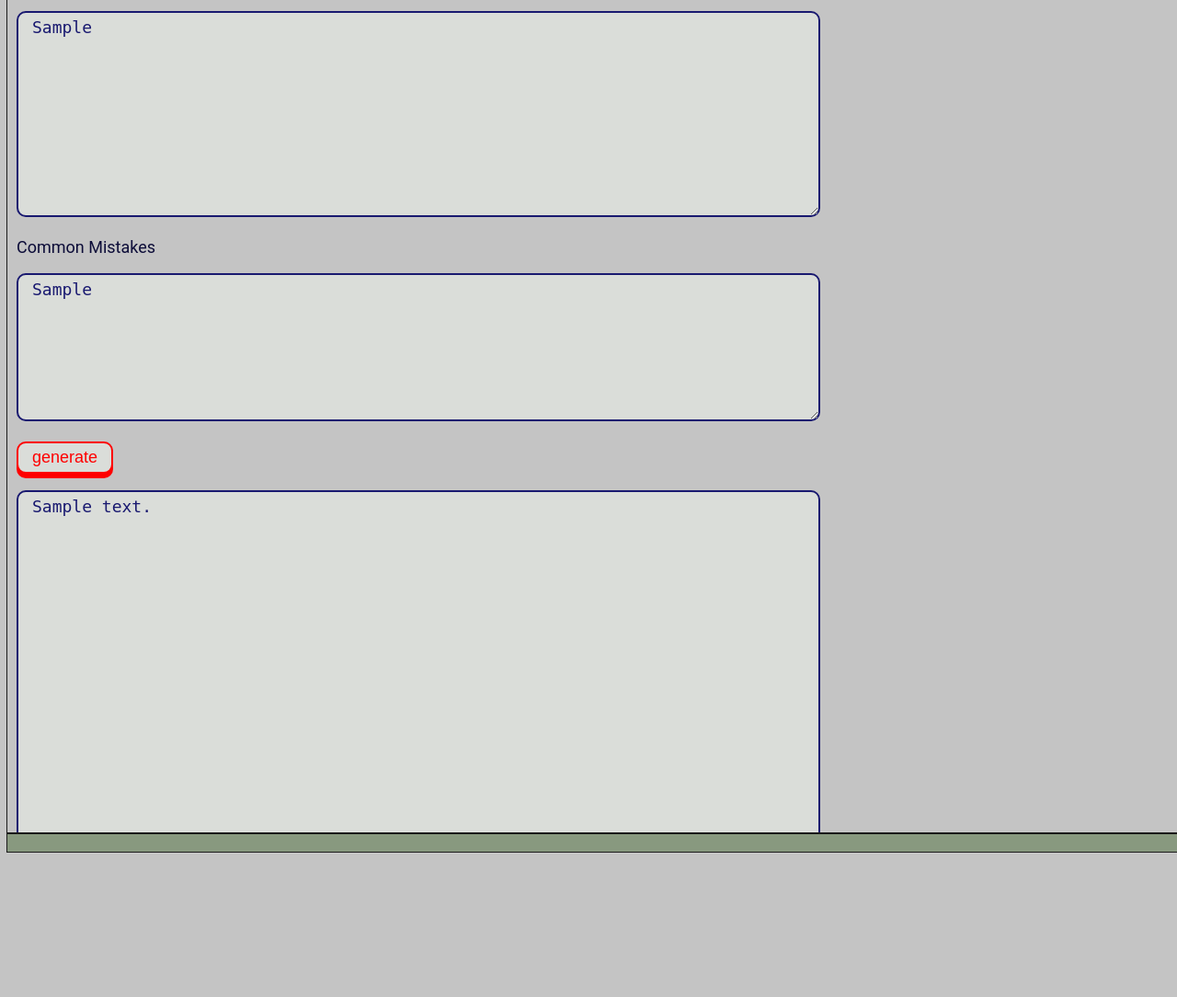
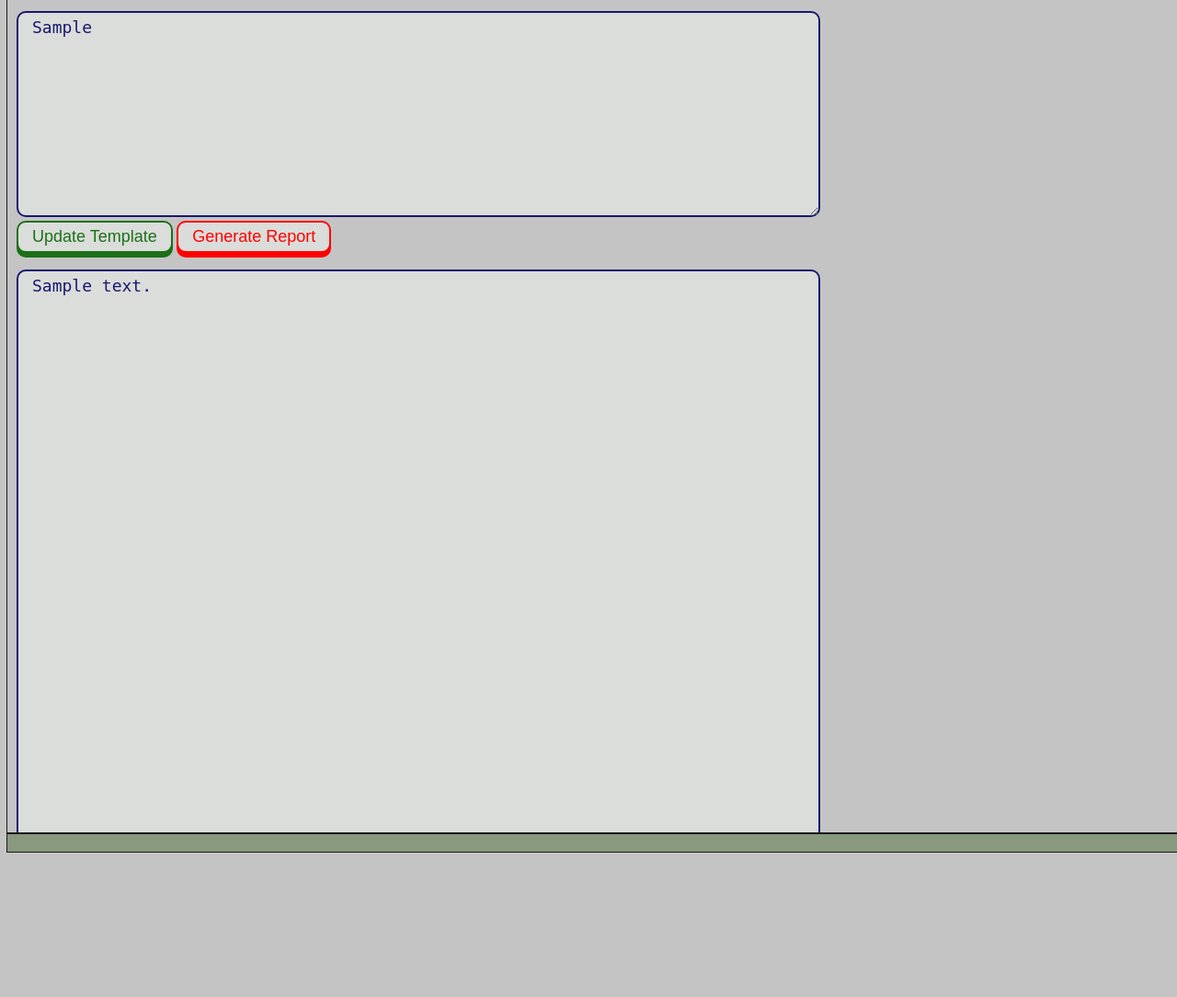
Before and after one commit to jipparchus/PTA_MarkingTool, a Flask app: template app/templates/reporting.html in a window 1280 px wide; the page is wider, and only the part inside the window is pictured. Shown: the part 924-2008 px from the top of that part at 92% size. Run offline with Flask 3, Linux system fonts and the light colour scheme; the template is opened without the code that fills it: most values are stand-ins (such as "Sample title", 1, 10 or a date in 2020); parts of the project's set-up code (start-up, migrations or seed data) failed here and were passed over; some libraries are stand-ins or nearby versions.

Commit message:
🚀 :change: Moved 'Common Mistake' input to the marking page. Feature to update templates for common mistake & template head

```diff
--- a/app/app.py
+++ b/app/app.py
@@ -209,7 +209,7 @@ Marksheet page
 @app.route('/marking')
 def marking():
     config = read_config()
-    path_sub, assessor = config['path_submission'], config['assessor']
+    path_sub, assessor, template_common = config['path_submission'], config['assessor'], config['template_common_mistake']
     # GET only
     attrs = ['term', 'hw', 'sub_ids_str', 'sub_id_selected', 'points_str', 'point_selected', 'message', 'feedback', 'feedback_collection']
     term, hw, sub_ids_str, sub_id_selected, points_str, point_selected, message, feedback, feedback_collection = get_form_info(attrs, 'args_get')
@@ -236,6 +236,7 @@ def marking():
         message=message,
         feedback=feedback,
         feedback_collection=lis_feedbacks,
+        template_common=template_common,
         path_sub=path_sub,
         assessor=assessor,
     )
@@ -244,7 +245,8 @@ def marking():
 @ app.route('/confirm_setups', methods=['POST'])
 def confirm_setups():
     load_mc()
-    path_sub = read_config()['path_submission']
+    config = read_config()
+    path_sub, template_common = config['path_submission'], config['template_common_mistake']
     attrs = ['term', 'hw', 'sub_id_selected', 'feedback_collection']
     term, hw, sub_id_selected, feedback_collection = get_form_info(attrs, feedback_collection=['feedback 1', 'feedback 2'])
 
@@ -269,7 +271,8 @@ def confirm_setups():
         points_str=points_str,
         sub_id_selected=sub_id_selected,
         message=message,
-        feedback_collection=feedback_collection_str
+        feedback_collection=feedback_collection_str,
+        template_common=template_common,
     ))
 
 
@@ -289,6 +292,10 @@ def give_mark():
     if mark > float(fullmark):
         mark = np.nan
     ms.df_ms.at[sub_id_selected, point_selected] = mark
+
+    #  --------- !!!! Should not the marksheet be saved to csv everytime when a mark is added ?????? !!!! --------------------------
+    # Make a function to load all the user input info on the form
+
     return redirect(url_for(
         'marking',
         term=term,
@@ -302,6 +309,7 @@ def give_mark():
 
 @ app.route('/save_marksheet', methods=['POST'])
 def save_marksheet():
+    #  --------- !!!! Is this necessary??? !!!! --------------------------
     path_sub = read_config()['path_submission']
     attrs = ['term', 'hw', 'sub_id_selected', 'point_selected']
     term, hw, sub_id_selected, point_selected = get_form_info(attrs)
@@ -362,6 +370,7 @@ def add_feedback():
 
     # Edit feedbacks for the selected submission
     if feedback is not None:
+        # --------- !!!! make a func that simply save the feedback to be used in other function, too !!!! --------------------------
         feedback = re.sub(r'(\r\n|\r|\n){2}', '///', feedback)
         ms.df_ms.at[sub_id_selected, 'Feedback'] = feedback
     message = f'Saved: Feedback for submission by {sub_id_selected} for homework T{term}HW{hw}'
@@ -377,6 +386,34 @@ def add_feedback():
         point_selected=point_selected
     ))
 
+
+@ app.route('/save_common_mistakes', methods=['POST'])
+def save_common_mistakes():
+    path_sub = read_config()['path_submission']
+    attrs = ['term', 'hw', 'sub_id_selected', 'point_selected', 'feedback', 'template_common']
+    term, hw, sub_id_selected, point_selected, feedback, template_common = get_form_info(attrs)
+
+    path_full = os.path.join(path_sub, f'T{term}HW{hw}')
+    sub_ids = get_folders(path_full)
+    sub_ids_str, points_str = list2string_routine(sub_ids, ms)
+
+    write_config(**{'template_common_mistake': template_common})
+    message = f'Saved: Common Mistakes for homework T{term}HW{hw}'
+
+    # --------- !!!! Should or should not save the mark and feedback at the same time ?????? !!!! --------------------------
+
+    return redirect(url_for(
+        'marking',
+        term=term,
+        hw=hw,
+        message=message,
+        feedback=feedback,
+        sub_ids_str=sub_ids_str,
+        sub_id_selected=sub_id_selected,
+        points_str=points_str,
+        point_selected=point_selected,
+        template_common=template_common
+    ))
 
 # Feedback collection bottuns, implement
 
@@ -480,13 +517,48 @@ def confirm_sub_id():
     ))
 
 
+@app.route('/update_template_head', methods=['POST'])
+def update_template_head():
+    attrs = ['term', 'hw', 'sub_id_selected', 'template_head']
+    term, hw, sub_id_selected, template_head = get_form_info(attrs)
+
+    path_sub = read_config()['path_submission']
+    path_full = os.path.join(path_sub, f'T{term}HW{hw}')
+    ms.path_marksheet = os.path.join(path_sub, f'T{term}HW{hw}_marksheet.csv')
+    try:
+        message = path_full
+        sub_ids = get_folders(path_full)
+    except FileNotFoundError:
+        sub_ids = ['submission 1', 'submission 2', 'submission 3', 'etc.']
+        message = '!! FileNotFound !!'
+    # Load the marksheet for the particular homework (identified by 'term' and 'hw')
+    ms.get_marksheet(term, hw, sub_ids)
+    sub_ids_str, points_str = list2string_routine(sub_ids, ms)
+
+    write_config(**{'template_head': template_head})
+
+    return redirect(url_for(
+        'reporting',
+        term=term,
+        hw=hw,
+        sub_ids_str=sub_ids_str,
+        points_str=points_str,
+        sub_id_selected=sub_id_selected,
+        message=message,
+        template_head=template_head,
+    ))
+
+
 @ app.route('/generate', methods=['POST'])
 def generate():
     load_mc()
     config = read_config()
-    path_sub, assessor = config['path_submission'], config['assessor']
-    attrs = ['term', 'hw', 'sub_id_selected', 'template_head', 'template_common']
-    term, hw, sub_id_selected, template_head, template_common = get_form_info(attrs)
+    path_sub, assessor, template_common = config['path_submission'], config['assessor'], config['template_common_mistake']
+
+    # attrs = ['term', 'hw', 'sub_id_selected', 'template_head', 'template_common']
+    # term, hw, sub_id_selected, template_head, template_common = get_form_info(attrs)
+    attrs = ['term', 'hw', 'sub_id_selected', 'template_head']
+    term, hw, sub_id_selected, template_head = get_form_info(attrs)
 
     path_full = os.path.join(path_sub, f'T{term}HW{hw}')
     ms.path_marksheet = os.path.join(path_sub, f'T{term}HW{hw}_marksheet.csv')
--- a/app/templates/marking.html
+++ b/app/templates/marking.html
@@ -73,6 +73,10 @@
                 {% for fk in feedback_collection %}
                     <input class="usrinput btn" type="submit" value="{{fk}}" formaction="?" name="fk" />
                 {% endfor %}
+                <h2>Common Mistakes</h2> <input class="usrinput btn red" type="submit" value="Save" formaction="/save_common_mistakes" />
+                <div>
+                    <textarea class="usrinput" name="template_common" cols="75" rows="7">{{ template_common }}</textarea>
+                </div>
                 <p>
                     <input class="usrinput btn red" type="submit" value="Save Marksheet" formaction="/save_marksheet" />
                 </p>
--- a/app/templates/reporting.html
+++ b/app/templates/reporting.html
@@ -42,14 +42,12 @@
                 <p>Head</p>
                 <div>
                     <textarea class="usrinput" name="template_head" cols="75" rows="10">{{ template_head }}</textarea>
+                    <input class="usrinput btn green" type="submit" value="Update Template" formaction="/update_template_head" /> <input class="usrinput btn red" type="submit" value="Generate Report" formaction="/generate" />
                 </div>
-                <p>Common Mistakes</p>
+                <!-- <p>Common Mistakes</p>
                 <div>
                     <textarea class="usrinput" name="template_common" cols="75" rows="7">{{ template_common }}</textarea>
-                </div>
-                <p>
-                    <input class="usrinput btn red" type="submit" value="generate" formaction="/generate" />
-                </p>
+                </div> -->
                 <p>
                     <textarea readonly class="usrinput" name="summary" cols="75" rows="50">{{ summary }}</textarea>
                 </p>
```
